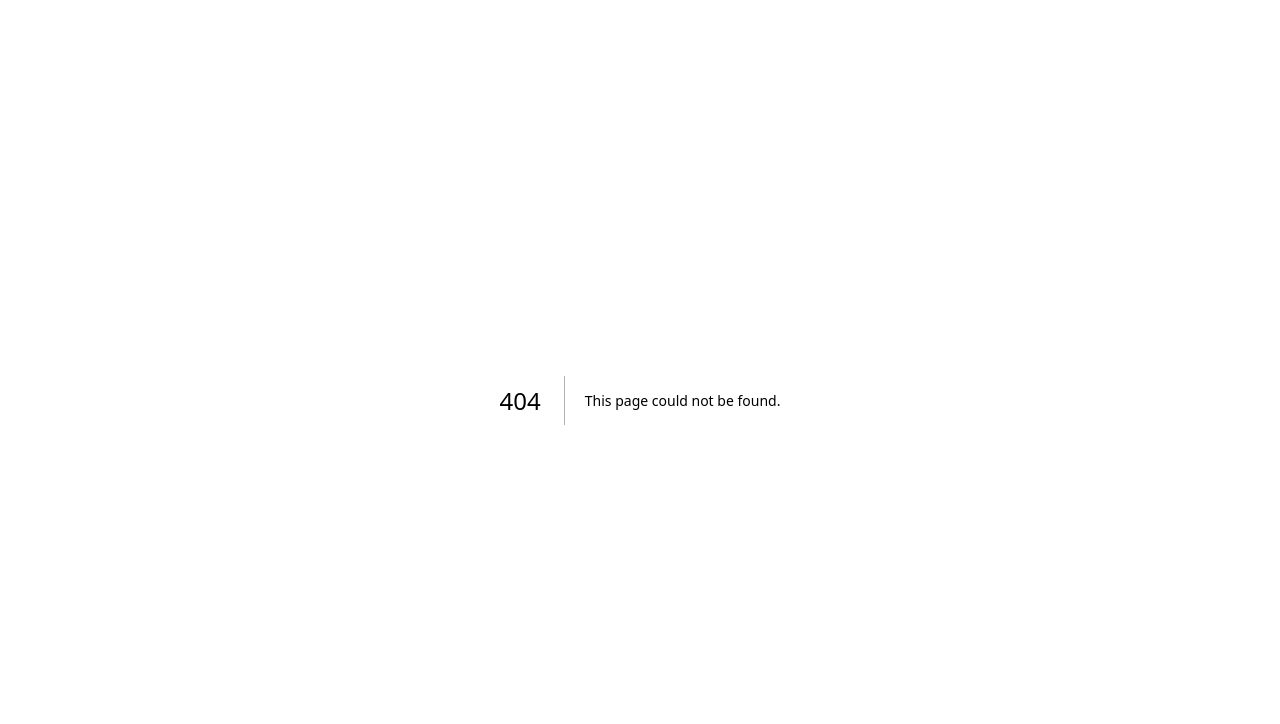
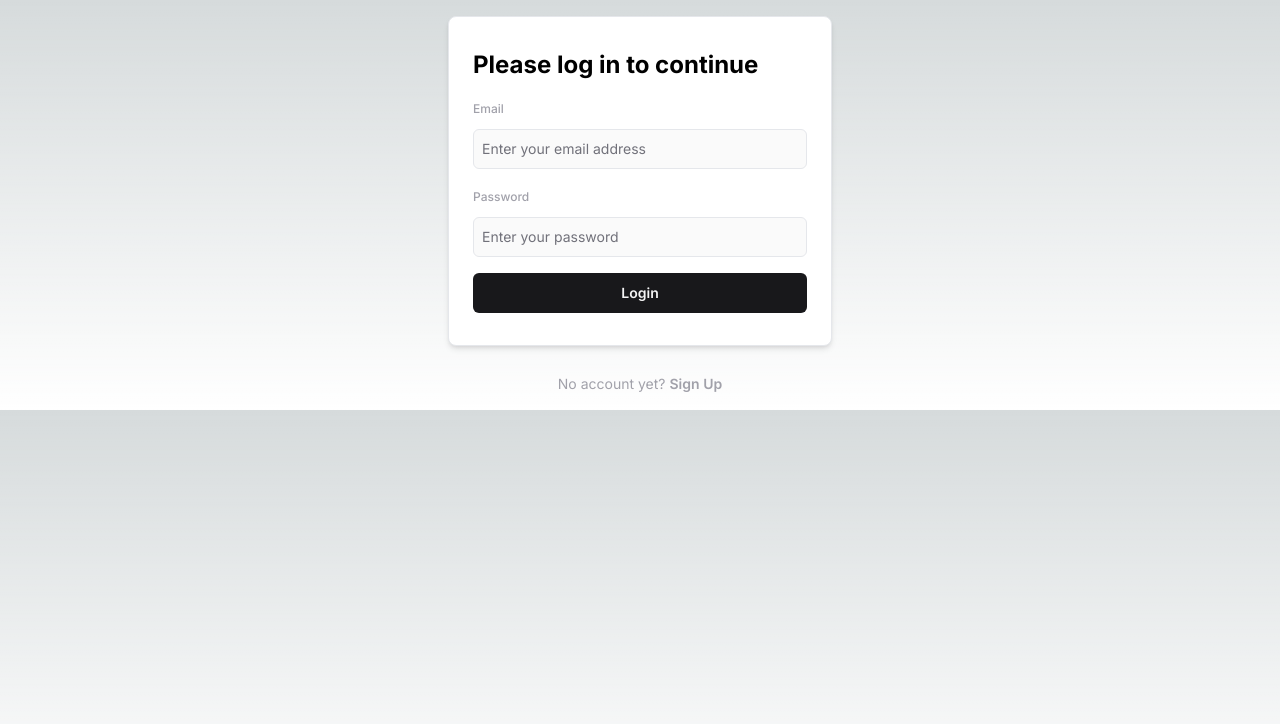
Before and after one commit to ankitmukhia/chat-bot, a Next.js app: page /login in a window 1280 px wide. Before the commit this address had no page. Shown: the top 724 px of the page. Built offline with nearby package versions, Linux system fonts and the light colour scheme.

Commit message:
signup/signin

```diff
--- /dev/null
+++ b/app/(chat)/layout.tsx
@@ -0,0 +1,9 @@
+interface ChatLayoutProps {
+  children: React.ReactNode
+}
+
+export default function Layout({ children }: ChatLayoutProps) {
+  return <div className="relative flex overflow-hidden">
+    {children}
+  </div>
+}
--- /dev/null
+++ b/app/login/page.tsx
@@ -0,0 +1,14 @@
+import { redirect } from 'next/navigation';
+import LoginForm from '@/components/login-form';
+
+export default function Login() {
+  const session = false;
+
+  if (session) {
+    redirect("/");
+  };
+
+  return <main className="flex flex-col p-4">
+    <LoginForm />
+  </main>
+}
--- /dev/null
+++ b/app/signup/action.ts
@@ -0,0 +1,10 @@
+"use server";
+import { client as db } from "@/lib/db"
+
+export const signup = async () => {
+
+	await db.hSet('user', {
+		email: "John@gmail.com",
+		password: "johnpassword",
+	})
+};
--- /dev/null
+++ b/app/signup/page.tsx
@@ -0,0 +1,14 @@
+import { redirect } from "next/navigation";
+import SignupForm from "@/components/signup-form";
+
+export default function Signup() {
+  const session = false;
+
+  if (session) {
+    redirect("/")
+  }
+
+  return <div className="flex flex-col p-4">
+    <SignupForm />
+  </div>
+}
--- /dev/null
+++ b/components/login-form.tsx
@@ -0,0 +1,64 @@
+import Link from "next/link";
+
+
+export default function LoginForm() {
+	return <form className="flex flex-col items-center gap-4 space-y-3">
+		<div className="w-full flex-1 rounded-lg border bg-white px-6 pb-4 pt-8 shadow-md md:w-96 dark:bg-zinc-950">
+			<h1 className="mb-3 text-2xl font-bold">Please log in to continue</h1>
+			<div className="w-full">
+				<div>
+					<label className="mb-3 mt-5 block text-xs font-medium text-zinc-400">
+						Email
+					</label>
+
+					<div className="relative">
+						<input
+							className="block w-full rounded-md border bg-zinc-50 px-2 py-[9px] text-sm outline-none placeholder:text-zinc-500 dark:border-zinc-800 dark:bg-zinc-950"
+							id="email"
+							type="email"
+							name="email"
+							placeholder="Enter your email address"
+							required
+						/>
+					</div>
+				</div>
+
+
+				<div>
+					<label className="mb-3 mt-5 block text-xs font-medium text-zinc-400">
+						Password
+					</label>
+
+					<div className="relative">
+						<input
+							className="block w-full rounded-md border bg-zinc-50 px-2 py-[9px] text-sm outline-none placeholder:text-zinc-500 dark:border-zinc-800 dark:bg-zinc-950"
+							id="password"
+							type="password"
+							name="password"
+							placeholder="Enter your password"
+							required
+						/>
+					</div>
+				</div>
+				<LoginButton />
+			</div>
+
+		</div>
+		<Link href="/signup"
+			className="flex flex-row gap-1 text-sm text-zinc-400"
+		>
+			No account yet? <div className="font-semibold uderline">Sign Up</div>
+		</Link>
+	</form>
+};
+
+const LoginButton = () => {
+	const pending = false;
+
+	return <button
+		className="my-4 flex h-10 w-full flex-row items-center justify-center rounded-md bg-zinc-900 p-2 text-sm font-semibold text-zinc-100 hover:bg-zinc-800 dark:bg-zinc-100 dark:text-zinc-900 dark:hover:bg-zinc-200"
+		aria-disabled={pending}
+	>
+		{pending ? "Loading..." : "Login"}
+	</button>
+}
--- /dev/null
+++ b/components/signup-form.tsx
@@ -0,0 +1,69 @@
+
+"use client";
+
+import Link from "next/link";
+import { signup } from "@/app/signup/action";
+
+
+export default function SignupForm() {
+
+	return <form action={signup} className="flex flex-col items-center gap-4 space-y-3">
+		<div className="w-full flex-1 rounded-lg border bg-white px-6 pb-4 pt-8 shadow-md md:w-96 dark:bg-zinc-950">
+			<h1 className="mb-3 text-2xl font-bold">Signup for an account!</h1>
+			<div className="w-full">
+				<div>
+					<label className="mb-3 mt-5 block text-xs font-medium text-zinc-400">
+						Email
+					</label>
+
+					<div className="relative">
+						<input
+							className="block w-full rounded-md border bg-zinc-50 px-2 py-[9px] text-sm outline-none placeholder:text-zinc-500 dark:border-zinc-800 dark:bg-zinc-950"
+							id="email"
+							type="email"
+							name="email"
+							placeholder="Enter your email address"
+							required
+						/>
+					</div>
+				</div>
+
+
+				<div>
+					<label className="mb-3 mt-5 block text-xs font-medium text-zinc-400">
+						Password
+					</label>
+
+					<div className="relative">
+						<input
+							className="block w-full rounded-md border bg-zinc-50 px-2 py-[9px] text-sm outline-none placeholder:text-zinc-500 dark:border-zinc-800 dark:bg-zinc-950"
+							id="password"
+							type="password"
+							name="password"
+							placeholder="Enter your password"
+							required
+						/>
+					</div>
+				</div>
+				<SignupButton />
+			</div>
+		</div>
+
+		<Link href="/login"
+			className="flex flex-row gap-1 text-sm text-zinc-400"
+		>
+			No account yet? <div className="font-semibold uderline">Login</div>
+		</Link>
+	</form>
+};
+
+const SignupButton = () => {
+	const pending = false;
+
+	return <button
+		className="my-4 flex h-10 w-full flex-row items-center justify-center rounded-md bg-zinc-900 p-2 text-sm font-semibold text-zinc-100 hover:bg-zinc-800 dark:bg-zinc-100 dark:text-zinc-900 dark:hover:bg-zinc-200"
+		aria-disabled={pending}
+	>
+		{pending ? "Loading..." : "Create account"}
+	</button>
+}
--- /dev/null
+++ b/lib/db.ts
@@ -0,0 +1,11 @@
+import { createClient } from "redis";
+
+const client = createClient();
+
+client.on("error", (err) => console.log(err))
+
+if (!client.isOpen) {
+  client.connect();
+}
+
+export { client }
```
Also changed, not shown: package.json (+5 -4 lines), 1 other file (tests, documents, lock files or other folders).
